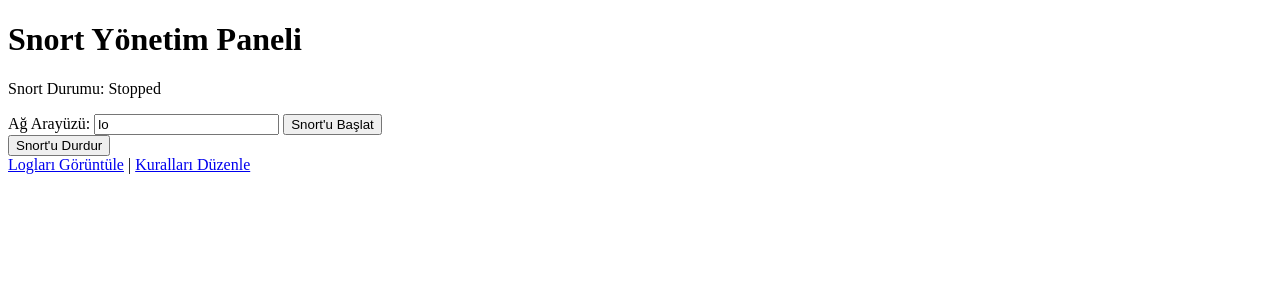
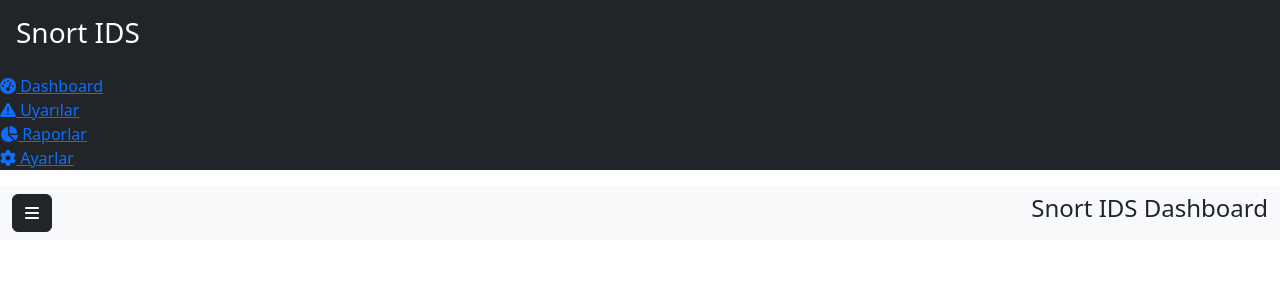
Before and after one commit to mmc6185/Intrusion-detection-system-with-Snort, a Flask app: page / in a window 1280 px wide. Shown: the top 300 px of the page. Run offline with Flask 3, Linux system fonts and the light colour scheme.

Commit message:
Update index.html

```diff
--- a/templates/index.html
+++ b/templates/index.html
@@ -1,21 +1,61 @@
-
 <!DOCTYPE html>
-<html>
+<html lang="tr">
 <head>
-    <title>Snort Yönetim Paneli</title>
+    <meta charset="UTF-8">
+    <title>Snort IDS Dashboard</title>
+    <!-- Bootstrap CSS -->
+    <link href="https://cdn.jsdelivr.net/npm/bootstrap@5.3.0/dist/css/bootstrap.min.css" rel="stylesheet">
+    <!-- Font Awesome -->
+    <link href="https://cdnjs.cloudflare.com/ajax/libs/font-awesome/6.4.0/css/all.min.css" rel="stylesheet">
+    <!-- Custom CSS -->
+    <link rel="stylesheet" href="styles.css">
 </head>
 <body>
-    <h1>Snort Yönetim Paneli</h1>
-    <p>Snort Durumu: {{ status }}</p>
-    <form action="/start" method="post">
-        <label>Ağ Arayüzü:</label>
-        <input type="text" name="interface" value="lo">
-        <button type="submit">Snort'u Başlat</button>
-    </form>
-    <form action="/stop" method="post">
-        <button type="submit">Snort'u Durdur</button>
-    </form>
-    <a href="/logs">Logları Görüntüle</a> |
-    <a href="/configure">Kuralları Düzenle</a>
+    <!-- Sidebar -->
+    <nav id="sidebar" class="bg-dark text-white">
+        <div class="sidebar-header p-3">
+            <h3>Snort IDS</h3>
+        </div>
+        <ul class="list-unstyled components">
+            <li class="active">
+                <a href="#" id="dashboard-link"><i class="fas fa-tachometer-alt"></i> Dashboard</a>
+            </li>
+            <li>
+                <a href="#" id="alerts-link"><i class="fas fa-exclamation-triangle"></i> Uyarılar</a>
+            </li>
+            <li>
+                <a href="#" id="reports-link"><i class="fas fa-chart-pie"></i> Raporlar</a>
+            </li>
+            <li>
+                <a href="#" id="settings-link"><i class="fas fa-cog"></i> Ayarlar</a>
+            </li>
+        </ul>
+    </nav>
+
+    <!-- Page Content -->
+    <div id="content">
+        <!-- Top Navbar -->
+        <nav class="navbar navbar-expand-lg navbar-light bg-light">
+            <div class="container-fluid">
+                <button type="button" id="sidebarCollapse" class="btn btn-dark">
+                    <i class="fas fa-bars"></i>
+                </button>
+                <h4 class="ms-3">Snort IDS Dashboard</h4>
+            </div>
+        </nav>
+
+        <!-- Main Content -->
+        <div class="container-fluid" id="main-content">
+            <!-- İçerik buraya yüklenecek -->
+        </div>
+    </div>
+
+    <!-- Bootstrap JS and dependencies -->
+    <script src="https://code.jquery.com/jquery-3.6.0.min.js"></script>
+    <script src="https://cdn.jsdelivr.net/npm/bootstrap@5.3.0/dist/js/bootstrap.bundle.min.js"></script>
+    <!-- Chart.js -->
+    <script src="https://cdn.jsdelivr.net/npm/chart.js"></script>
+    <!-- Custom JS -->
+    <script src="script.js"></script>
 </body>
 </html>
```
